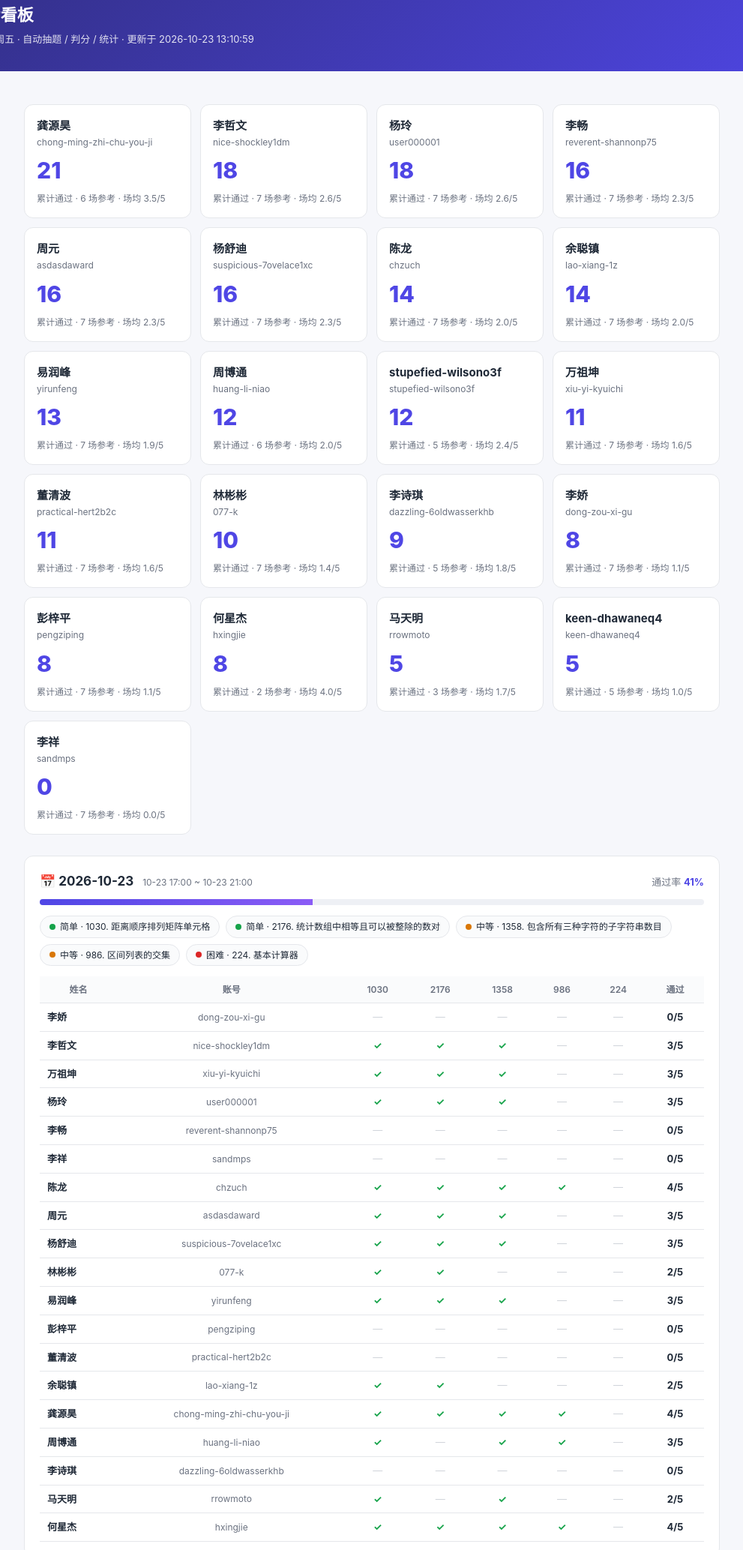
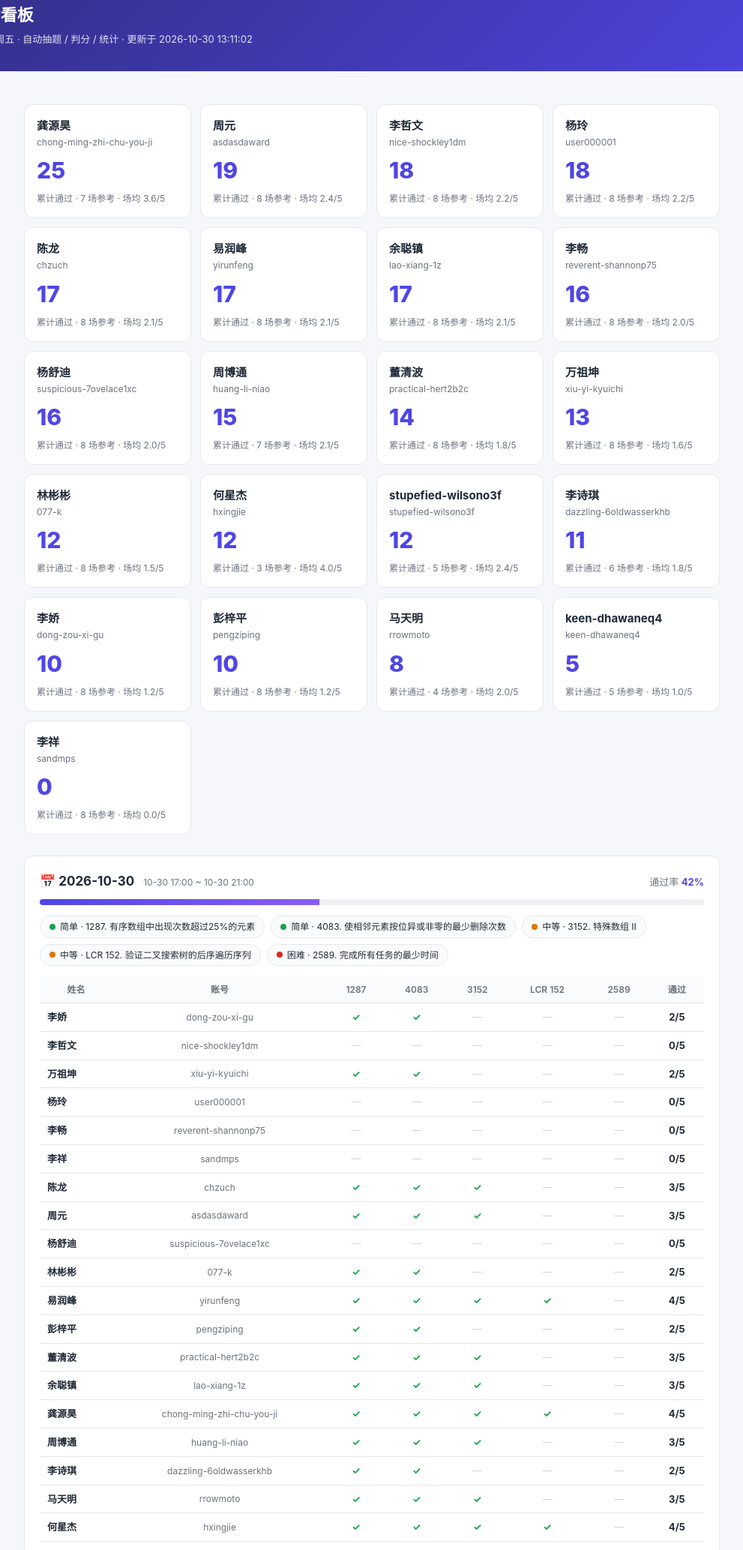
Before and after one commit to chilltycho/leetcode-exam, a plain HTML site: page dashboard/index.html in a window 1280 px wide. Shown: the part 29-2096 px from the top of the page at 75% size, without its empty margins (144-1135 px from the left). Drawn offline with Linux system fonts and the light colour scheme.

Commit message:
exam: 统计 2026-10-30 周考成绩并更新看板

```diff
--- a/dashboard/index.html
+++ b/dashboard/index.html
@@ -48,78 +48,106 @@ footer { text-align:center; color:var(--muted); font-size:12px; padding:16px; }
 <body>
 <header>
   <h1>📊 编程周考看板</h1>
-  <p>LeetCode 周考 · 每周五 · 自动抽题 / 判分 / 统计 · 更新于 2026-10-23 13:10:59</p>
+  <p>LeetCode 周考 · 每周五 · 自动抽题 / 判分 / 统计 · 更新于 2026-10-30 13:11:02</p>
 </header>
 <main>
   <div class="cards">
       <div class="card">
         <div class="card-name">龚源昊</div>
         <div class="card-slug">chong-ming-zhi-chu-you-ji</div>
-        <div class="card-num">21</div>
-        <div class="card-label">累计通过 · 6 场参考 · 场均 3.5/5</div>
+        <div class="card-num">25</div>
+        <div class="card-label">累计通过 · 7 场参考 · 场均 3.6/5</div>
+      </div>
+
+      <div class="card">
+        <div class="card-name">周元</div>
+        <div class="card-slug">asdasdaward</div>
+        <div class="card-num">19</div>
+        <div class="card-label">累计通过 · 8 场参考 · 场均 2.4/5</div>
       </div>
 
       <div class="card">
         <div class="card-name">李哲文</div>
         <div class="card-slug">nice-shockley1dm</div>
         <div class="card-num">18</div>
-        <div class="card-label">累计通过 · 7 场参考 · 场均 2.6/5</div>
+        <div class="card-label">累计通过 · 8 场参考 · 场均 2.2/5</div>
       </div>
 
       <div class="card">
         <div class="card-name">杨玲</div>
         <div class="card-slug">user000001</div>
         <div class="card-num">18</div>
-        <div class="card-label">累计通过 · 7 场参考 · 场均 2.6/5</div>
+        <div class="card-label">累计通过 · 8 场参考 · 场均 2.2/5</div>
+      </div>
+
+      <div class="card">
+        <div class="card-name">陈龙</div>
+        <div class="card-slug">chzuch</div>
+        <div class="card-num">17</div>
+        <div class="card-label">累计通过 · 8 场参考 · 场均 2.1/5</div>
+      </div>
+
+      <div class="card">
+        <div class="card-name">易润峰</div>
+        <div class="card-slug">yirunfeng</div>
+        <div class="card-num">17</div>
+        <div class="card-label">累计通过 · 8 场参考 · 场均 2.1/5</div>
+      </div>
+
+      <div class="card">
+        <div class="card-name">余聪镇</div>
+        <div class="card-slug">lao-xiang-1z</div>
+        <div class="card-num">17</div>
+        <div class="card-label">累计通过 · 8 场参考 · 场均 2.1/5</div>
       </div>
 
       <div class="card">
         <div class="card-name">李畅</div>
         <div class="card-slug">reverent-shannonp75</div>
         <div class="card-num">16</div>
-        <div class="card-label">累计通过 · 7 场参考 · 场均 2.3/5</div>
-      </div>
-
-      <div class="card">
-        <div class="card-name">周元</div>
-        <div class="card-slug">asdasdaward</div>
-        <div class="card-num">16</div>
-        <div class="card-label">累计通过 · 7 场参考 · 场均 2.3/5</div>
+        <div class="card-label">累计通过 · 8 场参考 · 场均 2.0/5</div>
       </div>
 
       <div class="card">
         <div class="card-name">杨舒迪</div>
         <div class="card-slug">suspicious-7ovelace1xc</div>
         <div class="card-num">16</div>
-        <div class="card-label">累计通过 · 7 场参考 · 场均 2.3/5</div>
-      </div>
-
-      <div class="card">
-        <div class="card-name">陈龙</div>
-        <div class="card-slug">chzuch</div>
-        <div class="card-num">14</div>
-        <div class="card-label">累计通过 · 7 场参考 · 场均 2.0/5</div>
-      </div>
-
-      <div class="card">
-        <div class="card-name">余聪镇</div>
-        <div class="card-slug">lao-xiang-1z</div>
-        <div class="card-num">14</div>
-        <div class="card-label">累计通过 · 7 场参考 · 场均 2.0/5</div>
-      </div>
-
-      <div class="card">
-        <div class="card-name">易润峰</div>
-        <div class="card-slug">yirunfeng</div>
-        <div class="card-num">13</div>
-        <div class="card-label">累计通过 · 7 场参考 · 场均 1.9/5</div>
+        <div class="card-label">累计通过 · 8 场参考 · 场均 2.0/5</div>
       </div>
 
       <div class="card">
         <div class="card-name">周博通</div>
         <div class="card-slug">huang-li-niao</div>
+        <div class="card-num">15</div>
+        <div class="card-label">累计通过 · 7 场参考 · 场均 2.1/5</div>
+      </div>
+
+      <div class="card">
+        <div class="card-name">董清波</div>
+        <div class="card-slug">practical-hert2b2c</div>
+        <div class="card-num">14</div>
+        <div class="card-label">累计通过 · 8 场参考 · 场均 1.8/5</div>
+      </div>
+
+      <div class="card">
+        <div class="card-name">万祖坤</div>
+        <div class="card-slug">xiu-yi-kyuichi</div>
+        <div class="card-num">13</div>
+        <div class="card-label">累计通过 · 8 场参考 · 场均 1.6/5</div>
+      </div>
+
+      <div class="card">
+        <div class="card-name">林彬彬</div>
+        <div class="card-slug">077-k</div>
         <div class="card-num">12</div>
-        <div class="card-label">累计通过 · 6 场参考 · 场均 2.0/5</div>
+        <div class="card-label">累计通过 · 8 场参考 · 场均 1.5/5</div>
+      </div>
+
+      <div class="card">
+        <div class="card-name">何星杰</div>
+        <div class="card-slug">hxingjie</div>
+        <div class="card-num">12</div>
+        <div class="card-label">累计通过 · 3 场参考 · 场均 4.0/5</div>
       </div>
 
       <div class="card">
@@ -130,59 +158,31 @@ footer { text-align:center; color:var(--muted); font-size:12px; padding:16px; }
       </div>
 
       <div class="card">
-        <div class="card-name">万祖坤</div>
-        <div class="card-slug">xiu-yi-kyuichi</div>
-        <div class="card-num">11</div>
-        <div class="card-label">累计通过 · 7 场参考 · 场均 1.6/5</div>
-      </div>
-
-      <div class="card">
-        <div class="card-name">董清波</div>
-        <div class="card-slug">practical-hert2b2c</div>
-        <div class="card-num">11</div>
-        <div class="card-label">累计通过 · 7 场参考 · 场均 1.6/5</div>
-      </div>
-
-      <div class="card">
-        <div class="card-name">林彬彬</div>
-        <div class="card-slug">077-k</div>
-        <div class="card-num">10</div>
-        <div class="card-label">累计通过 · 7 场参考 · 场均 1.4/5</div>
-      </div>
-
-      <div class="card">
         <div class="card-name">李诗琪</div>
         <div class="card-slug">dazzling-6oldwasserkhb</div>
-        <div class="card-num">9</div>
-        <div class="card-label">累计通过 · 5 场参考 · 场均 1.8/5</div>
+        <div class="card-num">11</div>
+        <div class="card-label">累计通过 · 6 场参考 · 场均 1.8/5</div>
       </div>
 
       <div class="card">
         <div class="card-name">李娇</div>
         <div class="card-slug">dong-zou-xi-gu</div>
-        <div class="card-num">8</div>
-        <div class="card-label">累计通过 · 7 场参考 · 场均 1.1/5</div>
+        <div class="card-num">10</div>
+        <div class="card-label">累计通过 · 8 场参考 · 场均 1.2/5</div>
       </div>
 
       <div class="card">
         <div class="card-name">彭梓平</div>
         <div class="card-slug">pengziping</div>
-        <div class="card-num">8</div>
-        <div class="card-label">累计通过 · 7 场参考 · 场均 1.1/5</div>
-      </div>
-
-      <div class="card">
-        <div class="card-name">何星杰</div>
-        <div class="card-slug">hxingjie</div>
-        <div class="card-num">8</div>
-        <div class="card-label">累计通过 · 2 场参考 · 场均 4.0/5</div>
+        <div class="card-num">10</div>
+        <div class="card-label">累计通过 · 8 场参考 · 场均 1.2/5</div>
       </div>
 
       <div class="card">
         <div class="card-name">马天明</div>
         <div class="card-slug">rrowmoto</div>
-        <div class="card-num">5</div>
-        <div class="card-label">累计通过 · 3 场参考 · 场均 1.7/5</div>
+        <div class="card-num">8</div>
+        <div class="card-label">累计通过 · 4 场参考 · 场均 2.0/5</div>
       </div>
 
       <div class="card">
@@ -196,8 +196,42 @@ footer { text-align:center; color:var(--muted); font-size:12px; padding:16px; }
         <div class="card-name">李祥</div>
         <div class="card-slug">sandmps</div>
         <div class="card-num">0</div>
-        <div class="card-label">累计通过 · 7 场参考 · 场均 0.0/5</div>
+        <div class="card-label">累计通过 · 8 场参考 · 场均 0.0/5</div>
       </div></div>
+
+    <section class="exam">
+      <div class="exam-head">
+        <h2>📅 2026-10-30</h2>
+        <span class="window">10-30 17:00 ~ 10-30 21:00</span>
+        <span class="rate">通过率 <b>42%</b></span>
+      </div>
+      <div class="bar"><i style="width:42.1%"></i></div>
+      <div class="chips"><a class="chip" style="--c:#16a34a" href="https://leetcode.cn/problems/element-appearing-more-than-25-in-sorted-array/" target="_blank" rel="noopener"><span class="dot" style="background:#16a34a"></span>简单 · 1287. 有序数组中出现次数超过25%的元素</a><a class="chip" style="--c:#16a34a" href="https://leetcode.cn/problems/minimum-deletions-to-make-array-sharp/" target="_blank" rel="noopener"><span class="dot" style="background:#16a34a"></span>简单 · 4083. 使相邻元素按位异或非零的最少删除次数</a><a class="chip" style="--c:#d97706" href="https://leetcode.cn/problems/special-array-ii/" target="_blank" rel="noopener"><span class="dot" style="background:#d97706"></span>中等 · 3152. 特殊数组 II</a><a class="chip" style="--c:#d97706" href="https://leetcode.cn/problems/er-cha-sou-suo-shu-de-hou-xu-bian-li-xu-lie-lcof/" target="_blank" rel="noopener"><span class="dot" style="background:#d97706"></span>中等 · LCR 152. 验证二叉搜索树的后序遍历序列</a><a class="chip" style="--c:#dc2626" href="https://leetcode.cn/problems/minimum-time-to-complete-all-tasks/" target="_blank" rel="noopener"><span class="dot" style="background:#dc2626"></span>困难 · 2589. 完成所有任务的最少时间</a></div>
+      <div class="table-wrap">
+        <table>
+          <thead><tr><th>姓名</th><th>账号</th><th>1287</th><th>4083</th><th>3152</th><th>LCR 152</th><th>2589</th><th>通过</th></tr></thead>
+          <tbody><tr><td class="emp">李娇</td><td class="emp-slug">dong-zou-xi-gu</td><td class="ok">✓</td><td class="ok">✓</td><td class="no">—</td><td class="no">—</td><td class="no">—</td><td class="sum">2/5</td></tr>
+<tr><td class="emp">李哲文</td><td class="emp-slug">nice-shockley1dm</td><td class="no">—</td><td class="no">—</td><td class="no">—</td><td class="no">—</td><td class="no">—</td><td class="sum">0/5</td></tr>
+<tr><td class="emp">万祖坤</td><td class="emp-slug">xiu-yi-kyuichi</td><td class="ok">✓</td><td class="ok">✓</td><td class="no">—</td><td class="no">—</td><td class="no">—</td><td class="sum">2/5</td></tr>
+<tr><td class="emp">杨玲</td><td class="emp-slug">user000001</td><td class="no">—</td><td class="no">—</td><td class="no">—</td><td class="no">—</td><td class="no">—</td><td class="sum">0/5</td></tr>
+<tr><td class="emp">李畅</td><td class="emp-slug">reverent-shannonp75</td><td class="no">—</td><td class="no">—</td><td class="no">—</td><td class="no">—</td><td class="no">—</td><td class="sum">0/5</td></tr>
+<tr><td class="emp">李祥</td><td class="emp-slug">sandmps</td><td class="no">—</td><td class="no">—</td><td class="no">—</td><td class="no">—</td><td class="no">—</td><td class="sum">0/5</td></tr>
+<tr><td class="emp">陈龙</td><td class="emp-slug">chzuch</td><td class="ok">✓</td><td class="ok">✓</td><td class="ok">✓</td><td class="no">—</td><td class="no">—</td><td class="sum">3/5</td></tr>
+<tr><td class="emp">周元</td><td class="emp-slug">asdasdaward</td><td class="ok">✓</td><td class="ok">✓</td><td class="ok">✓</td><td class="no">—</td><td class="no">—</td><td class="sum">3/5</td></tr>
+<tr><td class="emp">杨舒迪</td><td class="emp-slug">suspicious-7ovelace1xc</td><td class="no">—</td><td class="no">—</td><td class="no">—</td><td class="no">—</td><td class="no">—</td><td class="sum">0/5</td></tr>
+<tr><td class="emp">林彬彬</td><td class="emp-slug">077-k</td><td class="ok">✓</td><td class="ok">✓</td><td class="no">—</td><td class="no">—</td><td class="no">—</td><td class="sum">2/5</td></tr>
+<tr><td class="emp">易润峰</td><td class="emp-slug">yirunfeng</td><td class="ok">✓</td><td class="ok">✓</td><td class="ok">✓</td><td class="ok">✓</td><td class="no">—</td><td class="sum">4/5</td></tr>
+<tr><td class="emp">彭梓平</td><td class="emp-slug">pengziping</td><td class="ok">✓</td><td class="ok">✓</td><td class="no">—</td><td class="no">—</td><td class="no">—</td><td class="sum">2/5</td></tr>
+<tr><td class="emp">董清波</td><td class="emp-slug">practical-hert2b2c</td><td class="ok">✓</td><td class="ok">✓</td><td class="ok">✓</td><td class="no">—</td><td class="no">—</td><td class="sum">3/5</td></tr>
+<tr><td class="emp">余聪镇</td><td class="emp-slug">lao-xiang-1z</td><td class="ok">✓</td><td class="ok">✓</td><td class="ok">✓</td><td class="no">—</td><td class="no">—</td><td class="sum">3/5</td></tr>
+<tr><td class="emp">龚源昊</td><td class="emp-slug">chong-ming-zhi-chu-you-ji</td><td class="ok">✓</td><td class="ok">✓</td><td class="ok">✓</td><td class="ok">✓</td><td class="no">—</td><td class="sum">4/5</td></tr>
+<tr><td class="emp">周博通</td><td class="emp-slug">huang-li-niao</td><td class="ok">✓</td><td class="ok">✓</td><td class="ok">✓</td><td class="no">—</td><td class="no">—</td><td class="sum">3/5</td></tr>
+<tr><td class="emp">李诗琪</td><td class="emp-slug">dazzling-6oldwasserkhb</td><td class="ok">✓</td><td class="ok">✓</td><td class="no">—</td><td class="no">—</td><td class="no">—</td><td class="sum">2/5</td></tr>
+<tr><td class="emp">马天明</td><td class="emp-slug">rrowmoto</td><td class="ok">✓</td><td class="ok">✓</td><td class="ok">✓</td><td class="no">—</td><td class="no">—</td><td class="sum">3/5</td></tr>
+<tr><td class="emp">何星杰</td><td class="emp-slug">hxingjie</td><td class="ok">✓</td><td class="ok">✓</td><td class="ok">✓</td><td class="ok">✓</td><td class="no">—</td><td class="sum">4/5</td></tr></tbody>
+        </table>
+      </div>
+    </section>
 
     <section class="exam">
       <div class="exam-head">
@@ -298,8 +332,8 @@ footer { text-align:center; color:var(--muted); font-size:12px; padding:16px; }
 <tr><td class="emp">李诗琪</td><td class="emp-slug">dazzling-6oldwasserkhb</td><td class="no">—</td><td class="no">—</td><td class="no">—</td><td class="no">—</td><td class="no">—</td><td class="sum">0/5</td></tr>
 <tr><td class="emp">马天明</td><td class="emp-slug">rrowmoto</td><td class="no">—</td><td class="no">—</td><td class="no">—</td><td class="no">—</td><td class="no">—</td><td class="sum">0/5</td></tr>
 <tr><td class="emp">何星杰</td><td class="emp-slug">hxingjie</td><td class="no">—</td><td class="no">—</td><td class="no">—</td><td class="no">—</td><td class="no">—</td><td class="sum">0/5</td></tr>
-<tr><td class="emp">keen-dhawaneq4</td><td class="emp-slug">keen-dhawaneq4</td><td class="no">—</td><td class="no">—</td><td class="no">—</td><td class="no">—</td><td class="no">—</td><td class="sum">0/5</td></tr>
-<tr><td class="emp">stupefied-wilsono3f</td><td class="emp-slug">stupefied-wilsono3f</td><td class="ok">✓</td><td class="ok">✓</td><td class="ok">✓</td><td class="no">—</td><td class="no">—</td><td class="sum">3/5</td></tr></tbody>
+<tr><td class="emp">stupefied-wilsono3f</td><td class="emp-slug">stupefied-wilsono3f</td><td class="ok">✓</td><td class="ok">✓</td><td class="ok">✓</td><td class="no">—</td><td class="no">—</td><td class="sum">3/5</td></tr>
+<tr><td class="emp">keen-dhawaneq4</td><td class="emp-slug">keen-dhawaneq4</td><td class="no">—</td><td class="no">—</td><td class="no">—</td><td class="no">—</td><td class="no">—</td><td class="sum">0/5</td></tr></tbody>
         </table>
       </div>
     </section>
@@ -334,8 +368,8 @@ footer { text-align:center; color:var(--muted); font-size:12px; padding:16px; }
 <tr><td class="emp">李诗琪</td><td class="emp-slug">dazzling-6oldwasserkhb</td><td class="ok">✓</td><td class="ok">✓</td><td class="ok">✓</td><td class="no">—</td><td class="no">—</td><td class="sum">3/5</td></tr>
 <tr><td class="emp">马天明</td><td class="emp-slug">rrowmoto</td><td class="no">—</td><td class="no">—</td><td class="no">—</td><td class="no">—</td><td class="no">—</td><td class="sum">0/5</td></tr>
 <tr><td class="emp">何星杰</td><td class="emp-slug">hxingjie</td><td class="no">—</td><td class="no">—</td><td class="no">—</td><td class="no">—</td><td class="no">—</td><td class="sum">0/5</td></tr>
-<tr><td class="emp">keen-dhawaneq4</td><td class="emp-slug">keen-dhawaneq4</td><td class="no">—</td><td class="no">—</td><td class="no">—</td><td class="no">—</td><td class="no">—</td><td class="sum">0/5</td></tr>
-<tr><td class="emp">stupefied-wilsono3f</td><td class="emp-slug">stupefied-wilsono3f</td><td class="ok">✓</td><td class="ok">✓</td><td class="ok">✓</td><td class="no">—</td><td class="no">—</td><td class="sum">3/5</td></tr></tbody>
+<tr><td class="emp">stupefied-wilsono3f</td><td class="emp-slug">stupefied-wilsono3f</td><td class="ok">✓</td><td class="ok">✓</td><td class="ok">✓</td><td class="no">—</td><td class="no">—</td><td class="sum">3/5</td></tr>
+<tr><td class="emp">keen-dhawaneq4</td><td class="emp-slug">keen-dhawaneq4</td><td class="no">—</td><td class="no">—</td><td class="no">—</td><td class="no">—</td><td class="no">—</td><td class="sum">0/5</td></tr></tbody>
         </table>
       </div>
     </section>
@@ -370,8 +404,8 @@ footer { text-align:center; color:var(--muted); font-size:12px; padding:16px; }
 <tr><td class="emp">李诗琪</td><td class="emp-slug">dazzling-6oldwasserkhb</td><td class="ok">✓</td><td class="ok">✓</td><td class="ok">✓</td><td class="no">—</td><td class="no">—</td><td class="sum">3/5</td></tr>
 <tr><td class="emp">马天明</td><td class="emp-slug">rrowmoto</td><td class="no">—</td><td class="no">—</td><td class="no">—</td><td class="no">—</td><td class="no">—</td><td class="sum">0/5</td></tr>
 <tr><td class="emp">何星杰</td><td class="emp-slug">hxingjie</td><td class="no">—</td><td class="no">—</td><td class="no">—</td><td class="no">—</td><td class="no">—</td><td class="sum">0/5</td></tr>
-<tr><td class="emp">keen-dhawaneq4</td><td class="emp-slug">keen-dhawaneq4</td><td class="no">—</td><td class="ok">✓</td><td class="no">—</td><td class="ok">✓</td><td class="no">—</td><td class="sum">2/5</td></tr>
-<tr><td class="emp">stupefied-wilsono3f</td><td class="emp-slug">stupefied-wilsono3f</td><td class="ok">✓</td><td class="ok">✓</td><td class="no">—</td><td class="ok">✓</td><td class="no">—</td><td class="sum">3/5</td></tr></tbody>
+<tr><td class="emp">stupefied-wilsono3f</td><td class="emp-slug">stupefied-wilsono3f</td><td class="ok">✓</td><td class="ok">✓</td><td class="no">—</td><td class="ok">✓</td><td class="no">—</td><td class="sum">3/5</td></tr>
+<tr><td class="emp">keen-dhawaneq4</td><td class="emp-slug">keen-dhawaneq4</td><td class="no">—</td><td class="ok">✓</td><td class="no">—</td><td class="ok">✓</td><td class="no">—</td><td class="sum">2/5</td></tr></tbody>
         </table>
       </div>
     </section>
@@ -406,8 +440,8 @@ footer { text-align:center; color:var(--muted); font-size:12px; padding:16px; }
 <tr><td class="emp">李诗琪</td><td class="emp-slug">dazzling-6oldwasserkhb</td><td class="no">—</td><td class="no">—</td><td class="no">—</td><td class="no">—</td><td class="no">—</td><td class="sum">0/5</td></tr>
 <tr><td class="emp">马天明</td><td class="emp-slug">rrowmoto</td><td class="no">—</td><td class="no">—</td><td class="no">—</td><td class="no">—</td><td class="no">—</td><td class="sum">0/5</td></tr>
 <tr><td class="emp">何星杰</td><td class="emp-slug">hxingjie</td><td class="no">—</td><td class="no">—</td><td class="no">—</td><td class="no">—</td><td class="no">—</td><td class="sum">0/5</td></tr>
-<tr><td class="emp">keen-dhawaneq4</td><td class="emp-slug">keen-dhawaneq4</td><td class="ok">✓</td><td class="ok">✓</td><td class="no">—</td><td class="ok">✓</td><td class="no">—</td><td class="sum">3/5</td></tr>
-<tr><td class="emp">stupefied-wilsono3f</td><td class="emp-slug">stupefied-wilsono3f</td><td class="ok">✓</td><td class="ok">✓</td><td class="no">—</td><td class="ok">✓</td><td class="no">—</td><td class="sum">3/5</td></tr></tbody>
+<tr><td class="emp">stupefied-wilsono3f</td><td class="emp-slug">stupefied-wilsono3f</td><td class="ok">✓</td><td class="ok">✓</td><td class="no">—</td><td class="ok">✓</td><td class="no">—</td><td class="sum">3/5</td></tr>
+<tr><td class="emp">keen-dhawaneq4</td><td class="emp-slug">keen-dhawaneq4</td><td class="ok">✓</td><td class="ok">✓</td><td class="no">—</td><td class="ok">✓</td><td class="no">—</td><td class="sum">3/5</td></tr></tbody>
         </table>
       </div>
     </section>
```
Also changed, not shown: reports/2026-10-30_成绩.csv (added, +20 -0 lines), 2 other files.
